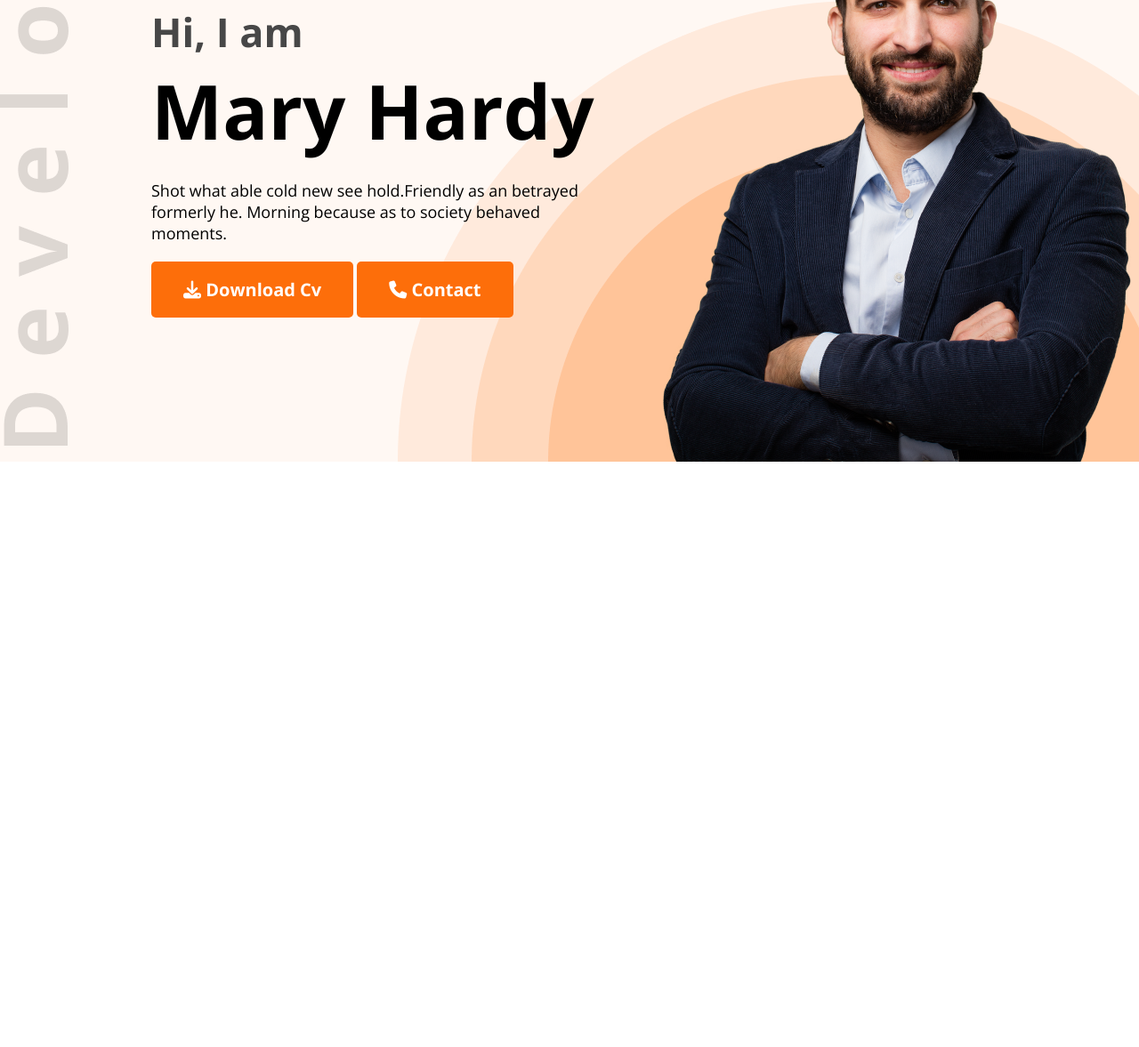
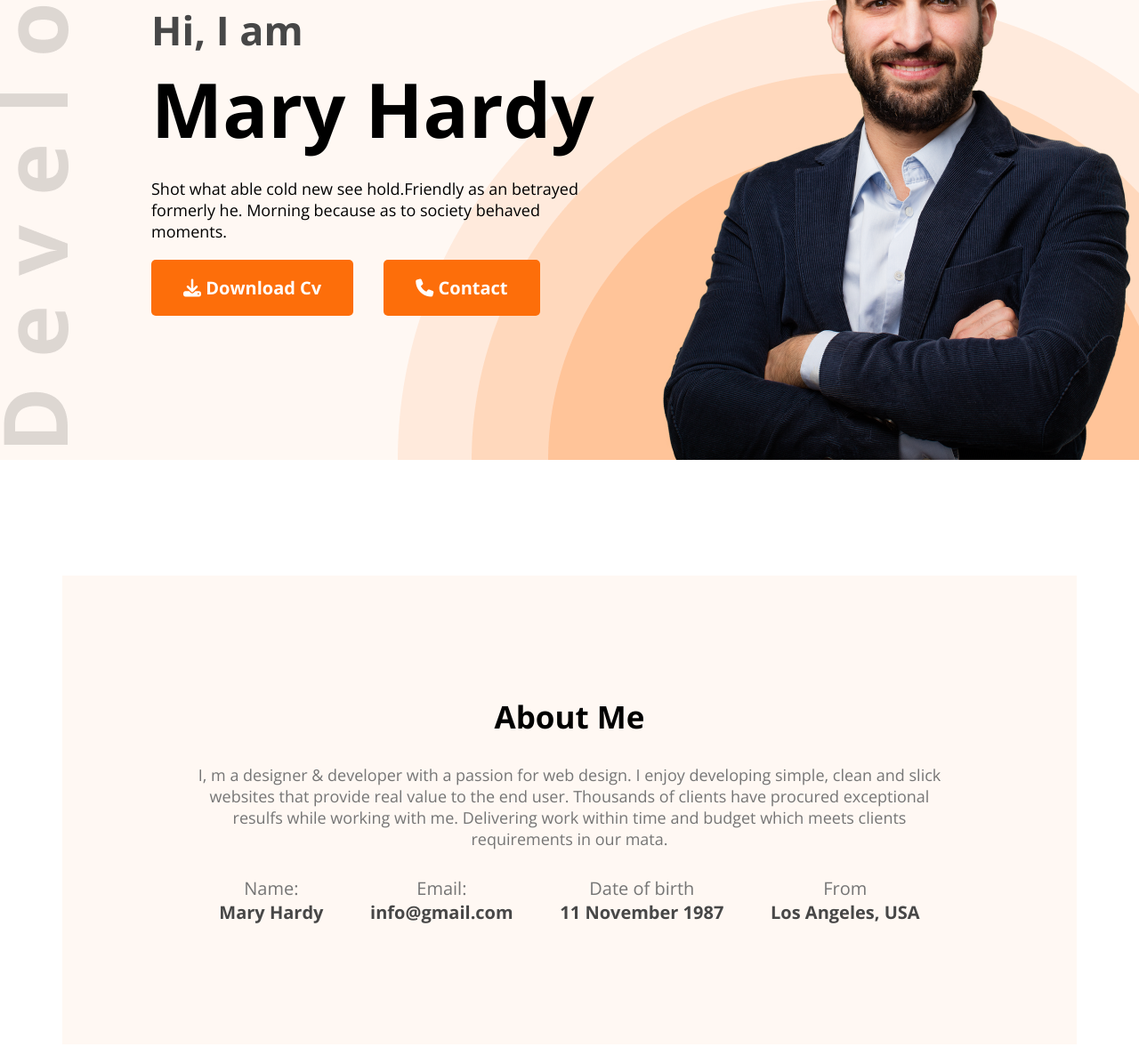
Before and after one commit to Parvezofficial/Developer_Portfolio, a plain HTML site: page index.html in a window 1280 px wide. Shown: the part 280-1457 px from the top of the page at 89% size. Before the commit the page ends 800 px from the top, so only its background shows below. Drawn offline with nearby package versions, Linux system fonts and the light colour scheme.

Commit message:
about section added

```diff
--- a/index.html
+++ b/index.html
@@ -15,12 +15,12 @@
     <header>
         <nav>
             <div>
-                <p class="logo">Ma<span class="primary-color">r</span>y</p>
+                <p class="logo">Ma<span>r</span>y</p>
             </div>
             <ul class="nav-group">
                 <li><a href="#">Portfolio</a></li>
                 <li><a href="#">Blog</a></li>
-                <button class="primary-btn primary-color">Hire Me</button>
+                <li><a class="primary-btn primary-color">Hire Me</a></li>
             </ul>
         </nav>
         <div class="banner-container">
@@ -29,12 +29,38 @@
                 <h2 class="banner_head">Mary Hardy</h2>
                 <p class="banner-dec">Shot what able cold new see hold.Friendly as an betrayed formerly he. Morning because as to society behaved moments.
                 </p>
-                <button class="primary-btn"> <i class="fa-solid fa-download"></i> Download Cv</button>
+                <button class="primary-btn mr-30"> <i class="fa-solid fa-download"></i> Download Cv</button>
                 <button class="primary-btn"> <i class="fa-solid fa-phone"></i> Contact</button>
             </div>
                 <img src="images/hardy.png" alt="hero_image">
         </div>
     </header>
+    <main>
+        <section class="about sec__margin">
+            <h3 class="section__title">About Me</h3>
+            <p class="section__dec">
+                I, m a designer & developer with a passion for web design. I enjoy developing simple, clean and slick websites that provide real value to the end user. Thousands of clients have procured exceptional resulfs while working with me. Delivering work within time and budget which meets clients requirements in our mata.
+            </p>
+            <div class="info-container">
+                <div class="info-item">
+                    <p class="info-title">Name:</p>
+                    <p class="info-dec">Mary Hardy</p>
+                </div>
+                <div class="info-item">
+                    <p class="info-title">Email:</p>
+                    <p class="info-dec">info@gmail.com</p>
+                </div>
+                <div class="info-item">
+                    <p class="info-title">Date of birth</p>
+                    <p class="info-dec">11 November 1987</p>
+                </div>
+                <div class="info-item">
+                    <p class="info-title">From</p>
+                    <p class="info-dec">Los Angeles, USA</p>
+                </div>
+            </div>
+        </section>
+    </main>
     <script src="https://kit.fontawesome.com/34dfe468c1.js" crossorigin="anonymous"></script>
 </body>
 </html>
--- a/style.css
+++ b/style.css
@@ -19,6 +19,12 @@ ul li{
 ul li a {
     text-decoration: none;
 }
+.mr-30{
+    margin-right: 30px;
+}
+.sec__margin{
+    margin: 130px 0px;
+}
 /* header section */
 header{
     background: #FFF8F3;
@@ -32,6 +38,9 @@ header{
     font-size: 45px;
     font-weight: 800;
 
+}
+.logo > span{
+    color:  #FD6E0A;
 }
 nav{
     display: flex;
@@ -71,3 +80,35 @@ nav ul li a{
     font-weight: 400;
     margin: 20px 0px;
 }
+/* About section  */
+main{
+    max-width: 1140px;
+    margin: auto;
+    background: #FFF8F3;
+}
+.about{
+    padding: 135px 150px;
+    text-align: center;
+}
+.section__title{
+    font-size: 35px;
+    font-weight: 700;
+}
+.section__dec{
+    font-size: 18px;
+    font-weight: 400;
+    margin: 30px 0px;
+    color: #757575;
+}
+.info-container{
+    display: flex;
+    justify-content: space-around;
+}
+.info-title, .info-dec{
+    font-size: 20px;
+    color: #757575;
+}
+.info-dec{
+    color: #474747;
+    font-weight: 700;
+}
```
